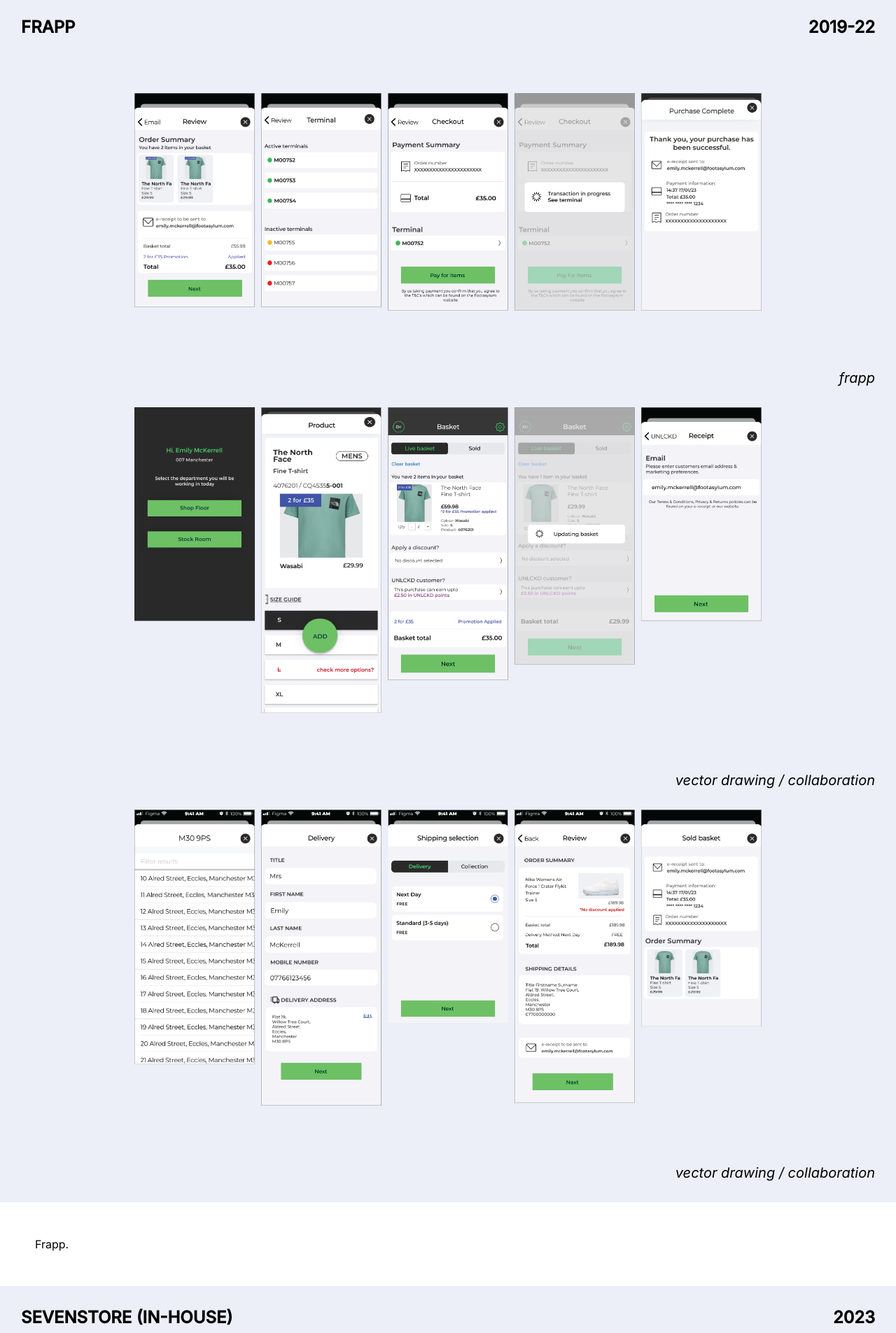
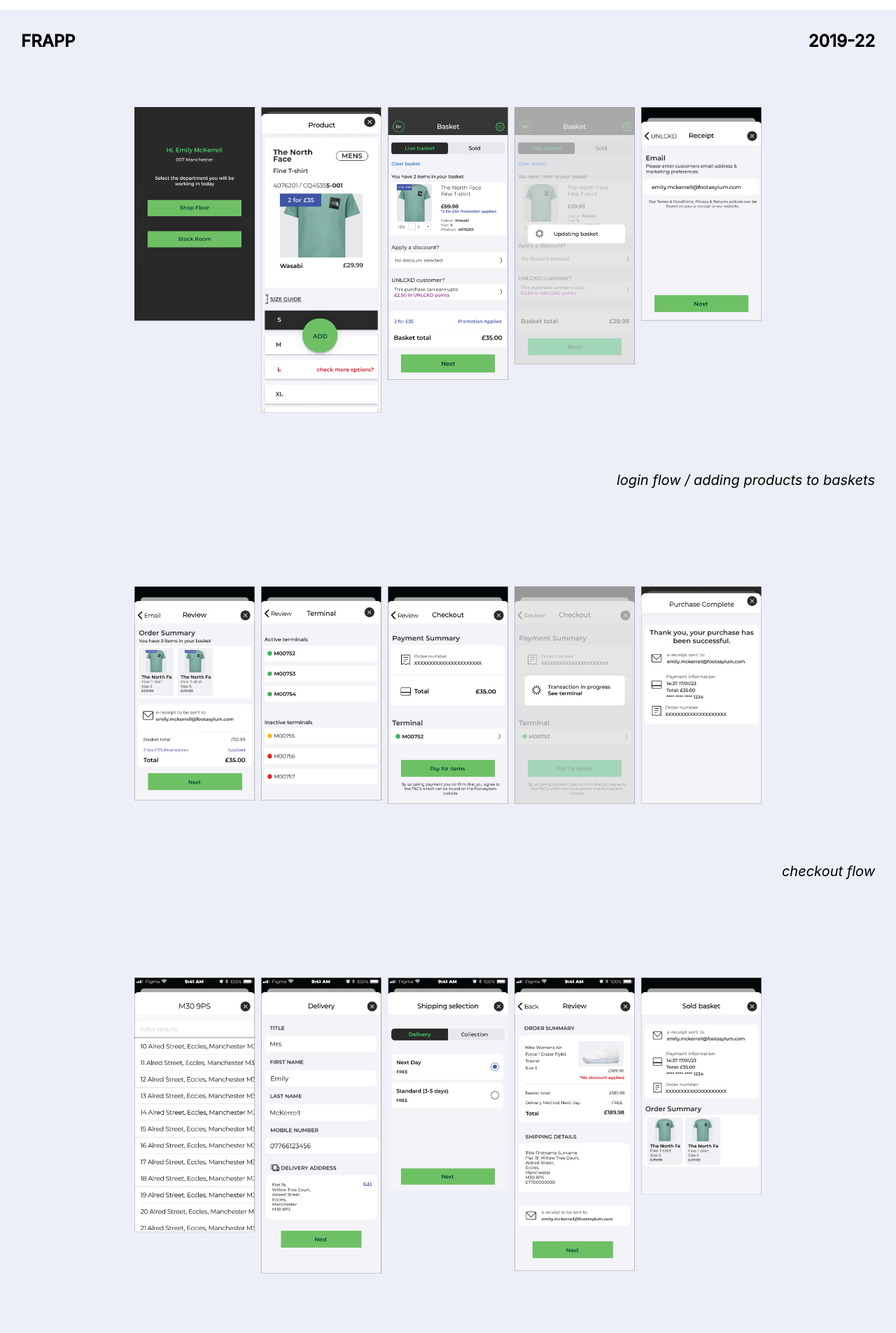
Before and after one commit to hannahw1ll1ams/portfolio, a React (Create React App) app: page /portfolio/appdesign in a window 1280 px wide. Shown: the part 4040-5945 px from the top of the page at 70% size. Built offline with nearby package versions, Linux system fonts and the light colour scheme.

Commit message:
added frapp to app designs

```diff
--- a/src/Pages/Sub-pages/App-designs.js
+++ b/src/Pages/Sub-pages/App-designs.js
@@ -78,7 +78,7 @@
                     <p className="imageKeyWords">colour distinguising between shout request status's for different products</p>
                 </div>
                 <p className="description">
-                Requests is a staff app which receives notifications from the Self-Serve app for the click and collect orders and staff can then interact with the requests.
+                Requests is a staff app which receives notifications from the Self-Serve app for item size requests and click and collect orders and staff can then interact with the requests.
                 </p>
             </div>
 
@@ -87,29 +87,33 @@
                     <h1>FRAPP</h1>
                     <h1>2019-22</h1>
                 </div>
-                <img className="omnichannelWidth" src= {frapp1} alt='frapp1'/>
+                <img className="omnichannelWidth" src= {frapp2} alt='frapp1'/>
                 <div className="bottomText">
                     <h1></h1>
-                    <p className="imageKeyWords">frapp</p>
+                    <p className="imageKeyWords">login flow / adding products to baskets</p>
                 </div>
             </div>
 
             <div className="omnichannelContainer">
-                <img className="omnichannelWidth" src= {frapp2} alt='frapp2'/>
+                <div className="topText">
+                </div>
+                <img className="omnichannelWidth" src= {frapp1} alt='frapp2'/>
                 <div className="bottomText">
                     <h1></h1>
-                    <p className="imageKeyWords">vector drawing / collaboration</p>
+                    <p className="imageKeyWords">checkout flow</p>
                 </div>
             </div>
 
             <div className="omnichannelContainer">
+                <div className="topText">
+                </div>
                 <img className="omnichannelWidth" src= {frapp3} alt='frapp3'/>
                 <div className="bottomText">
                     <h1></h1>
-                    <p className="imageKeyWords">vector drawing / collaboration</p>
+                    <p className="imageKeyWords">delivery / shipping flow</p>
                 </div>
                 <p className="description">
-                    Frapp.
+                    Frapp is the retail app that originially was created to replace staff radio's to make calls for sizes to be brought to the shop floor. The app allows you to login as either shop floor or store room, create shouts for sizes, then update the shout as it progresses throughout its journey of claimed, sent, cancelled, returned. In subsequent iterations functionality of basket payments, ship to store, returns, loyalty schemes were introduced.
                 </p>
             </div>
 
@@ -121,31 +125,37 @@
                 <img className="omnichannelWidth" src= {selfserve3} alt='omnichannelGraphic'/>
                 <div className="bottomText">
                     <h1></h1>
-                    <p className="imageKeyWords">vector drawing / collaboration</p>
+                    <p className="imageKeyWords">login / search product</p>
                 </div>
             </div>
             <div className="omnichannelContainer">
+            <div className="topText">
+                </div>
                 <img className="omnichannelWidth" src= {selfserve4} alt='omnichannelGraphic'/>
                 <div className="bottomText">
                     <h1></h1>
-                    <p className="imageKeyWords">vector drawing / collaboration</p>
+                    <p className="imageKeyWords">basket discounts</p>
                 </div>
             </div>
             <div className="omnichannelContainer">
+            <div className="topText">
+                </div>
                 <img className="omnichannelWidth" src= {selfserve1} alt='omnichannelGraphic'/>
                 <div className="bottomText">
                     <h1></h1>
-                    <p className="imageKeyWords">vector drawing / collaboration</p>
+                    <p className="imageKeyWords">checkout flow with emails and terminal selection</p>
                 </div>
             </div>
             <div className="omnichannelContainer">
+            <div className="topText">
+                </div>
                 <img className="omnichannelWidth" src= {selfserve2} alt='omnichannelGraphic'/>
                 <div className="bottomText">
                     <h1></h1>
-                    <p className="imageKeyWords">vector drawing / collaboration</p>
+                    <p className="imageKeyWords">shipping / delivery</p>
                 </div>
                 <p className="description">
-                    SEVEN.
+                    Sevenstore app for in-house use by staff to offer some of the functionalities of Frapp but allowed us to refine and tailor to Seven, in the Sevenstore branding.
                 </p>
             </div>
         </>
```
